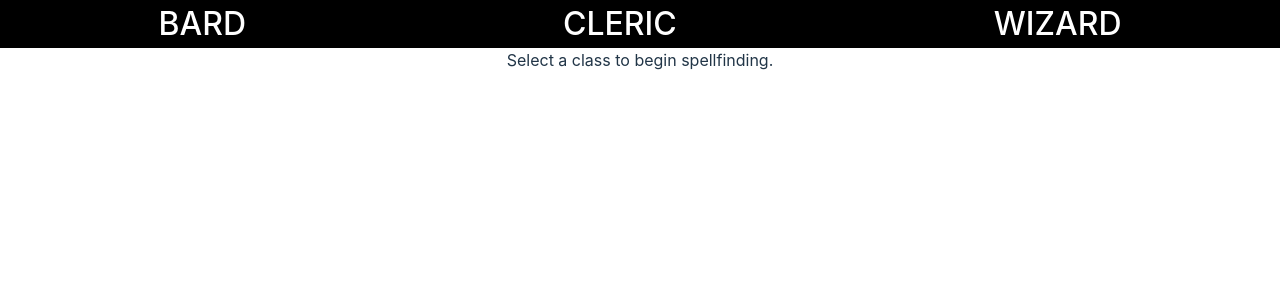
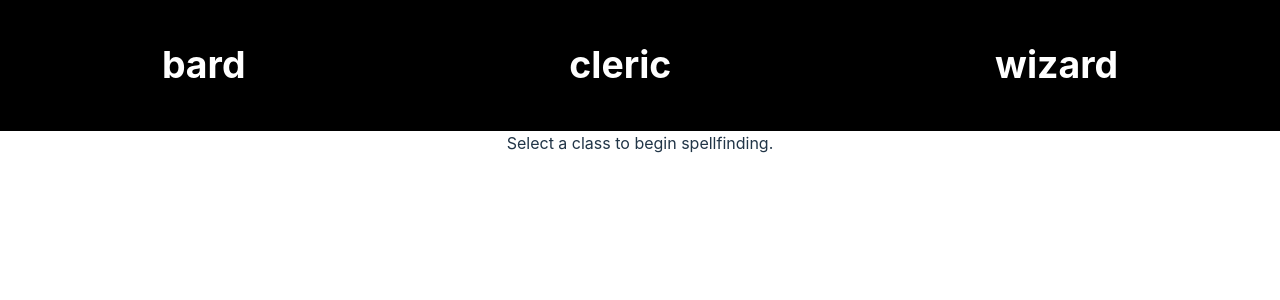
Before and after one commit to msywattTD/320_SBA, a React (Vite) app: page / in a window 1280 px wide. Shown: the top 300 px of the page. Built offline with nearby package versions, Linux system fonts and the light colour scheme.

Commit message:
sort of working for a single spell

```diff
--- a/package.json
+++ b/package.json
@@ -10,6 +10,7 @@
     "preview": "vite preview"
   },
   "dependencies": {
+    "axios": "^1.6.8",
     "react": "^18.2.0",
     "react-dom": "^18.2.0",
     "react-router-dom": "^6.22.3"
--- a/src/App.jsx
+++ b/src/App.jsx
@@ -2,6 +2,7 @@ import './App.css'
 
 import NavBar from './components/NavBar'
 import Main from './pages/Main'
+import Bard from './pages/Bard'
 import NotFound from './pages/NotFound'
 
 import { Route, Routes} from 'react-router-dom'
@@ -12,6 +13,7 @@ function App() {
             <NavBar />
             <Routes>
                 <Route path='/' element={<Main />} />
+                <Route path='/:charClass' element={<Bard />}/>
                 {/* <Route path='/bard' element={<Bard />} />
                 <Route path='/cleric' element={<Cleric />} />
                 <Route path='/wizard' element={<Wizard />} /> */}
--- a/src/components/NavBar.jsx
+++ b/src/components/NavBar.jsx
@@ -1,9 +1,28 @@
 import { Link } from 'react-router-dom'
 
 function NavBar() {
+    const classes = [
+            "bard",
+            "cleric",
+            "wizard"
+    ]
+
+    let classList = classes.map((charClass) => {
+        return (
+            <Link to={`/${charClass}`}>
+                <h3>{charClass}</h3>
+            </Link>
+        )
+    })
+
     return (
+
+
+
         <div className='nav'>
-            <Link to='/bard'>
+
+            {classList}
+            {/* <Link to='/bard'>
                 <div>BARD</div>
             </Link>
             <Link to='/cleric'>
@@ -11,7 +30,7 @@ function NavBar() {
             </Link>
             <Link to='/wizard'>
                 <div>WIZARD</div>
-            </Link>
+            </Link> */}
         </div>
     )
 }
--- /dev/null
+++ b/src/components/SpellList.jsx
@@ -0,0 +1,50 @@
+import axios from 'axios';
+import { useState, useEffect } from 'react';
+import { useParams } from 'react-router-dom';
+
+function SpellList() {
+    const [spells, setSpells] = useState(null);
+
+    let { charClass } = useParams();
+    const url = `https://www.dnd5eapi.co/api/classes/${charClass}/spells`;
+
+    async function getSpellList(charClass) {
+        try {
+            let res = await axios.get(url);
+            setSpells(res.data);
+        } catch (e) {
+            console.error(e);
+        }
+    }
+
+    useEffect(() => {
+        getSpellList(charClass);
+    }, []);
+
+    const loading = () => {
+        return <h1>Loading...</h1>;
+    };
+
+    const loaded = () => {
+        // let currentSpellList = spells.results.map((spell, index) => {
+        //     {
+        //         console.log();
+        //     }
+        //     <div key={index}>
+        //         <h1>{spell.name}</h1>
+        //     </div>;
+        // });
+
+        // let currentSpellList = spells.results;
+        // console.log(currentSpellList);
+        // {
+        //     for (let item in currentSpellList) {
+        //         <h1>{currentSpellList[item].name}</h1>;
+        //     }
+        // }
+        return <h1>{spells.results[0].name}</h1>;
+    };
+    return spells ? loaded() : loading();
+}
+
+export default SpellList;
--- a/src/index.css
+++ b/src/index.css
@@ -29,10 +29,6 @@ body {
   min-height: 100vh;
 }
 
-h1 {
-  font-size: 3.2em;
-  line-height: 1.1;
-}
 
 button {
   border-radius: 8px;
--- /dev/null
+++ b/src/pages/Bard.jsx
@@ -0,0 +1,13 @@
+import SpellList from "../components/SpellList"
+
+function Bard() {
+    return (
+        <div>
+            Hello.
+            <SpellList />
+        </div>
+
+    )
+}
+
+export default Bard
```
Also changed, not shown: 1 other file (tests, documents, lock files or other folders).
